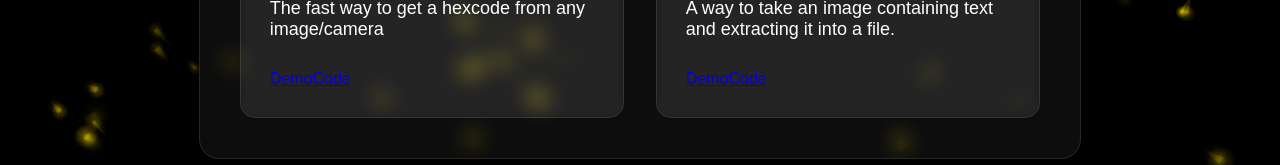
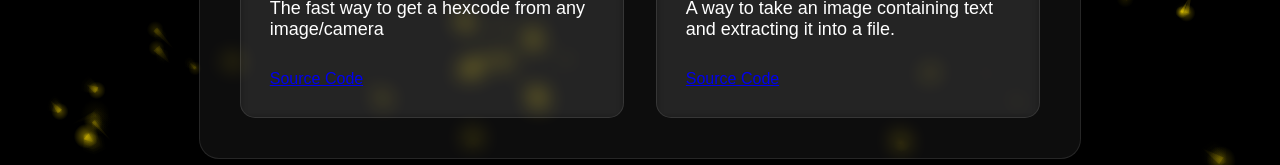
Before and after one commit to TitoT-00/personal-website, a React (Create React App) app in the folder frontend/: page / in a window 1280 px wide. Both pictures are taken after a click on the button "Projects". Shown: the part 441-606 px from the top of the page. Built offline with nearby package versions, Linux system fonts and the light colour scheme; a web font is replaced by a local one.

Commit message:
Update project links with actual GitHub repository URLs

```diff
--- a/frontend/src/components/sections/Projects.js
+++ b/frontend/src/components/sections/Projects.js
@@ -22,8 +22,7 @@
                                 <h3>Hexcode Revealer</h3>
                                 <p>The fast way to get a hexcode from any image/camera</p>
                                 <div className="project-links">
-                                  <a href="#" target="_blank" rel="noopener noreferrer">Demo</a>
-                                  <a href="#" target="_blank" rel="noopener noreferrer">Code</a>
+                                  <a href="https://github.com/TitoT-00/RevealHexcode" target="_blank" rel="noopener noreferrer">Source Code</a>
                                 </div>
                               </motion.div>
                               <motion.div
@@ -34,8 +33,8 @@
                                 <h3>OCRapp</h3>
                                 <p>A way to take an image containing text and extracting it into a file. </p>
                                 <div className="project-links">
-                                  <a href="#" target="_blank" rel="noopener noreferrer">Demo</a>
-                                  <a href="#" target="_blank" rel="noopener noreferrer">Code</a>
+                                  <a href="https://github.com/TitoT-00/ocrApp" target="_blank" rel="noopener noreferrer" >Source Code</a>
+
                                 </div>
                               </motion.div>
                             </div>
```
